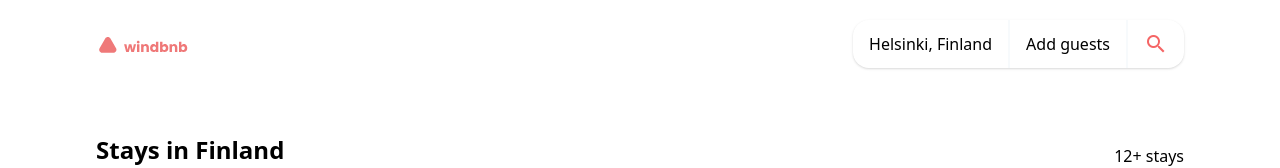
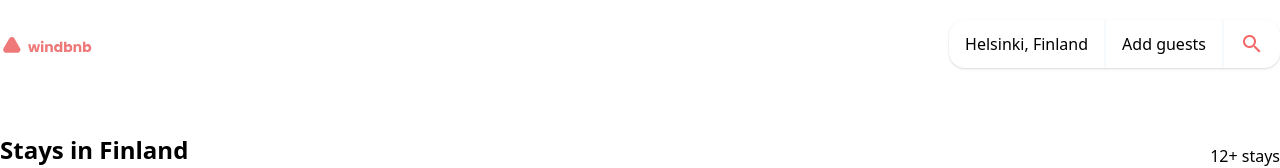
Before and after one commit to YaromirKo/front-end-tailwind, a Vue app: page / in a window 1280 px wide. Shown: the top 168 px of the page. Built offline with nearby package versions, Linux system fonts and the light colour scheme.

Commit message:
container style

```diff
--- a/src/components/Card.vue
+++ b/src/components/Card.vue
@@ -1,6 +1,6 @@
 <template>
   <div class="max-w-md">
-    <img class="w-full rounded-db-large" src="https://images.unsplash.com/photo-1505873242700-f289a29e1e0f?ixlib=rb-1.2.1&auto=format&fit=crop&w=2255&q=80" alt="Sunset in the mountains">
+    <img class="w-full rounded-db-large" src="https://images.unsplash.com/photo-1505873242700-f289a29e1e0f?ixlib=rb-1.2.1&auto=format&fit=crop&w=2255&q=80" alt="photo">
     <div class="px-6 py-4">
       <div class="font-bold text-xl mb-2">The Coldest Sunset</div>
       <p class="text-gray-700 text-sm">
--- a/src/components/ContentBody.vue
+++ b/src/components/ContentBody.vue
@@ -1,5 +1,5 @@
 <template>
-  <div class="sm:mx-24 mx-5 mt-16">
+  <div class="lg:mx-0 mx-5 mt-16">
     <div class="flex justify-between items-end">
       <div class="text-center text-2xl font-bold">Stays in Finland</div>
       <div class="text-center">12+ stays</div>
--- a/src/components/NavBar.vue
+++ b/src/components/NavBar.vue
@@ -1,10 +1,10 @@
 <template>
-  <div class="flex justify-between flex-col md:flex-row sm:mx-24 mx-5 mt-5">
+  <div class="flex justify-between flex-col md:flex-row lg:mx-0 mx-5 mt-5">
     <div class="md:self-center">
       <img src="logo.svg" alt="logo">
     </div>
     <div class="flex justify-center mt-5 md:mt-0">
-      <div class="flex rounded-large border-solid border-2 border-none shadow divide-x-2 divide-gray-100">
+      <div class="flex rounded-large border-solid border-2 border-none shadow divide-x-2 divide-gray-100 cursor-pointer">
         <div class="text-center px-4 py-3">Helsinki, Finland</div>
         <div class="text-center px-4 py-3">Add guests</div>
         <div class="text-center px-4 py-3 text-red-500 material-icons">search</div>
--- a/src/pages/App.vue
+++ b/src/pages/App.vue
@@ -1,6 +1,8 @@
 <template>
-  <NavBar/>
-  <ContentBody/>
+  <div class="container mx-auto">
+    <NavBar/>
+    <ContentBody/>
+  </div>
 </template>
 
 <script>
```
